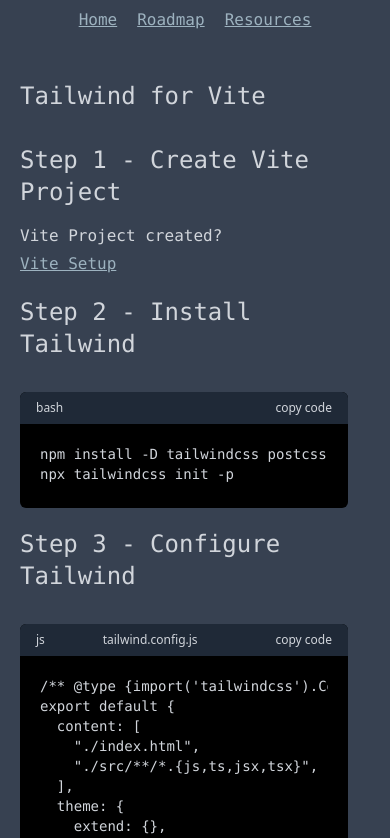
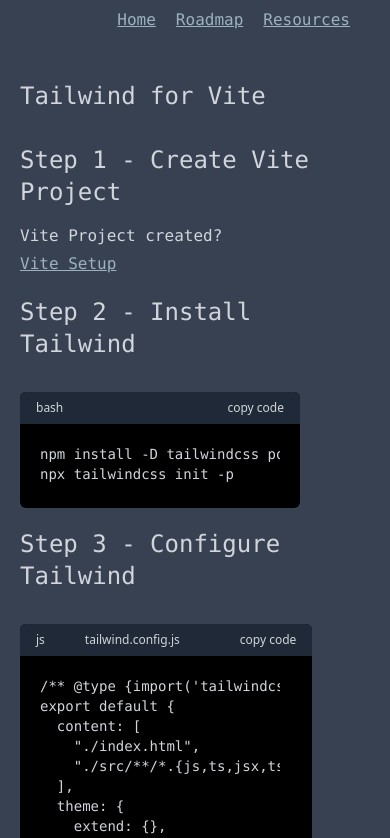
Before and after one commit to timobickmann/roadmap, a React (Vite) app: page /resources/tailwind/setup in a window 390 px wide. Shown: the top 838 px of the page. Built offline with nearby package versions, Linux system fonts and the light colour scheme; some icons are missing.

Commit message:
mobile code block test

```diff
--- a/src/components/CodeBlock.tsx
+++ b/src/components/CodeBlock.tsx
@@ -24,7 +24,7 @@
               copy code
             </button>
           </div>
-          <div className="m-5 w-72 md:w-[28rem] lg:w-auto overflow-y-auto text-sm">
+          <div className="m-5 w-60 sm:w-72 md:w-[28rem] lg:w-auto overflow-y-auto text-sm">
             <code className="">{code}</code>
           </div>
         </div>
--- a/src/components/Header.tsx
+++ b/src/components/Header.tsx
@@ -3,7 +3,7 @@
 function Header() {
   return (
     <>
-      <nav className="flex justify-center md:justify-end py-2 mb-10 w-full sticky px-5 md:px-10 lg:px-20 top-0 z-10 bg-gray-700">
+      <nav className="flex justify-end py-2 mb-10 w-full sticky px-5 md:px-10 lg:px-20 top-0 z-10 bg-gray-700">
         <ul className="flex gap-5">
         <li>
             <Link to="/">Home</Link>
```
